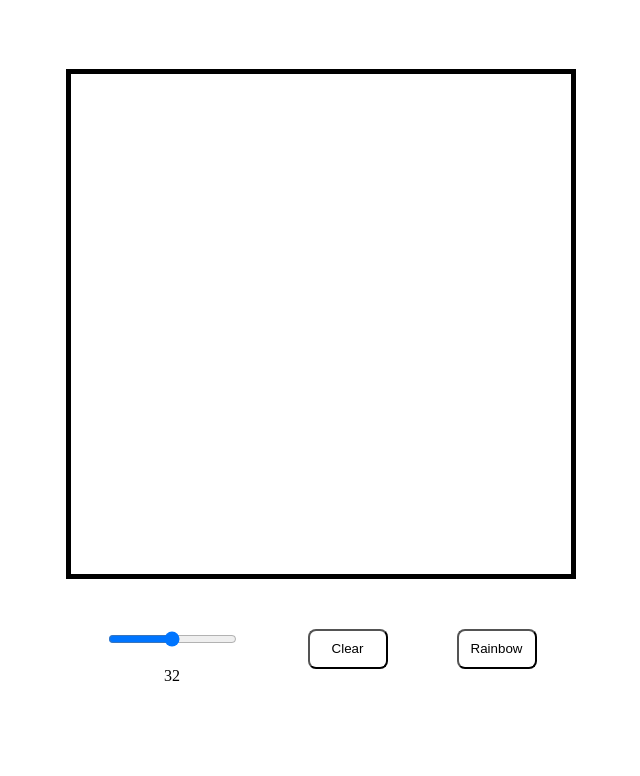
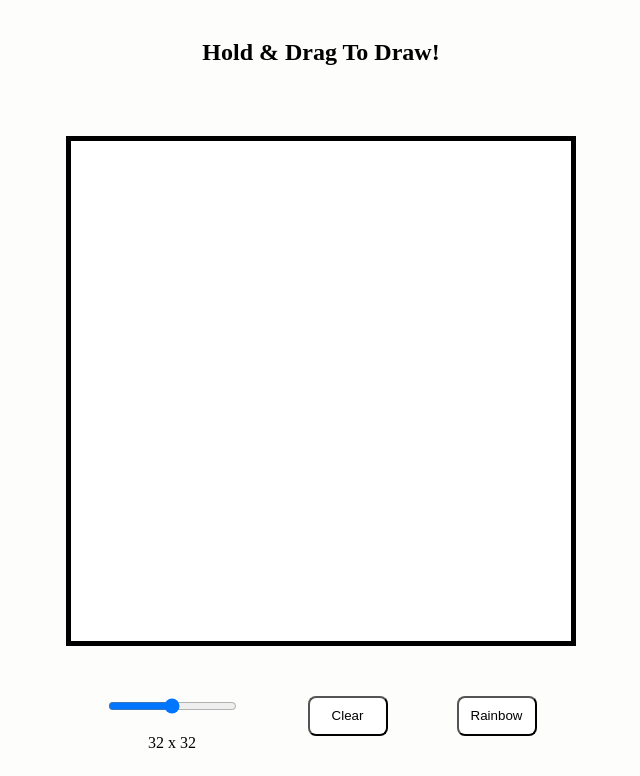
Before and after one commit to Dreamati/Etch-a-Sketch, a plain HTML site: page index.html in a window 1280 px wide. Shown: the part 69-845 px from the top of the page, without its empty margins (319-959 px from the left). Before the commit the page ends 800 px from the top, so only its background shows below. Drawn offline with Linux system fonts and the light colour scheme.

Commit message:
Ready to Submit

```diff
--- a/index.html
+++ b/index.html
@@ -9,6 +9,7 @@
 </head>
 <body>
     <h1>Etch-A-Sketch</h1>
+    <h2>Hold & Drag To Draw!</h2>
     <div class="bigBox">
 
     </div>
--- a/script.js
+++ b/script.js
@@ -2,6 +2,10 @@ const input = document.querySelector('input');
 const body = document.querySelector('body');
 const bigBox = document.querySelector('.bigBox');
 let isRainbow = false;
+let startDraw = false;
+
+bigBox.addEventListener('mousedown', () => startDraw = true);
+body.addEventListener('mouseup', () => startDraw = false);
 
 input.addEventListener('click', boxCreate);
 const clear = document.querySelector('.clear')
@@ -19,7 +23,7 @@ function boxCreate() {
     }
 
     let boxNumber = Math.floor(input.value*64/100);
-    sliderValue.textContent = boxNumber;
+    sliderValue.textContent = `${boxNumber} x ${boxNumber}`;
     for (let i = 0; i< boxNumber; i++)
     {
         let childBox = document.createElement('div');
@@ -33,12 +37,31 @@ function boxCreate() {
             grandchildBox.classList.add('grandchildBox');
             childBox.appendChild(grandchildBox);
             if(isRainbow)
+                {
+                    grandchildBox.addEventListener('mousemove', function()
+                    {
+                        if(startDraw)
+                        {
+                            grandchildBox.style.backgroundColor = colors[Math.floor(Math.random() * 7)]
+                        }
+
+                    });
+
+
+                }
+
+            else
             {
-                grandchildBox.addEventListener('mousemove', () => grandchildBox.style.backgroundColor = colors[Math.floor(Math.random() * 7)]);
-            }
-            else{
-            grandchildBox.addEventListener('mousemove', () => grandchildBox.classList.add('clicked'))
-            }
+                grandchildBox.addEventListener('mousemove', function(){
+                    if(startDraw)
+                    {
+                        grandchildBox.classList.add('clicked');
+                    }
+
+                } )
+                }
+
+
         }
     }
 
--- a/style.css
+++ b/style.css
@@ -3,6 +3,7 @@ body {
     flex-direction: column;
     justify-content: center;
     align-items: center;
+    background-color: rgb(253 253 251 / 78%)
 }
 h1 {
     text-align: center;
@@ -14,6 +15,7 @@ h1 {
     margin: 50px;
     border: 5px solid black;
     flex-direction: column;
+    background-color: white;
 
 }
 .childBox {
@@ -32,6 +34,7 @@ h1 {
     display: flex;
     justify-content: space-around;
     width: 500px;
+
 }
 .clear {
     height: 40px;
```
